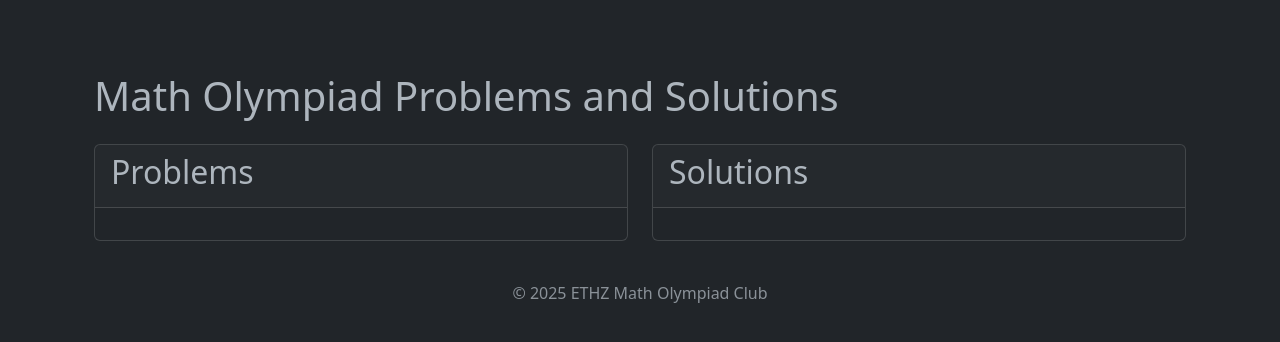
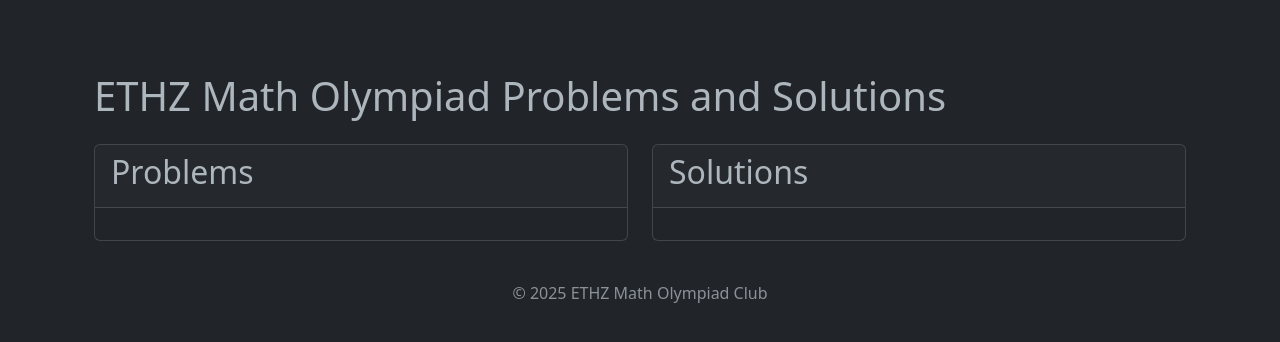
Before and after one commit to AntoineduFresne/ETHZ-Olympiad-Math-Club, a Flask app: template templates/index.html in a window 1280 px wide. Shown: the part 56-398 px from the top of the page. Run offline with Flask 3, Linux system fonts and the light colour scheme; the template is opened without the code that fills it, so the values that code supplies are empty; some libraries are stand-ins or nearby versions; some web fonts are replaced.

Commit message:
Update index.html

```diff
--- a/templates/index.html
+++ b/templates/index.html
@@ -2,7 +2,7 @@
 
 {% block content %}
 <div class="container mt-5">
-    <h1>Math Olympiad Problems and Solutions</h1>
+    <h1>ETHZ Math Olympiad Problems and Solutions</h1>
 
     <div class="row mt-4">
         <div class="col-md-6">
```
